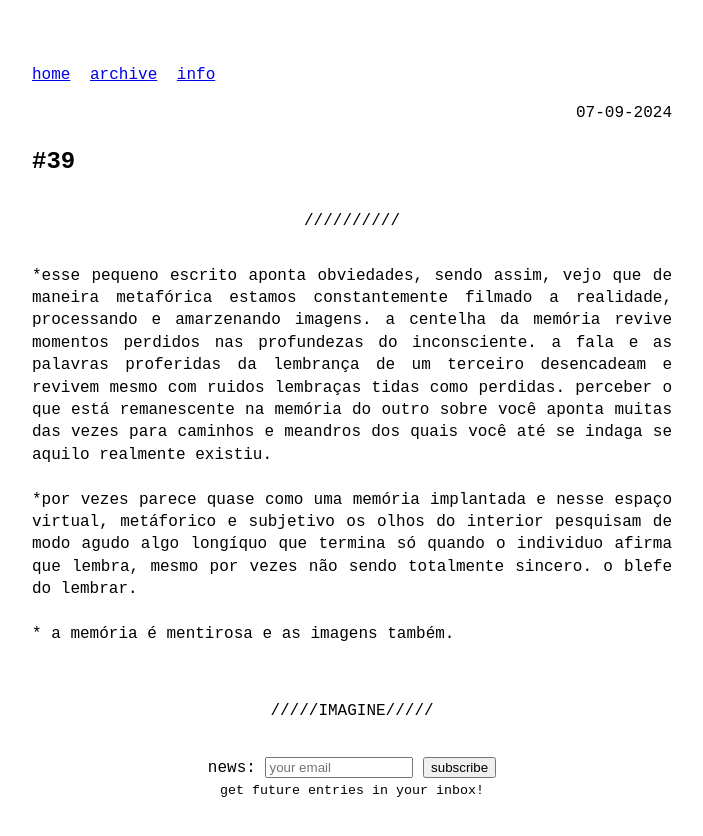
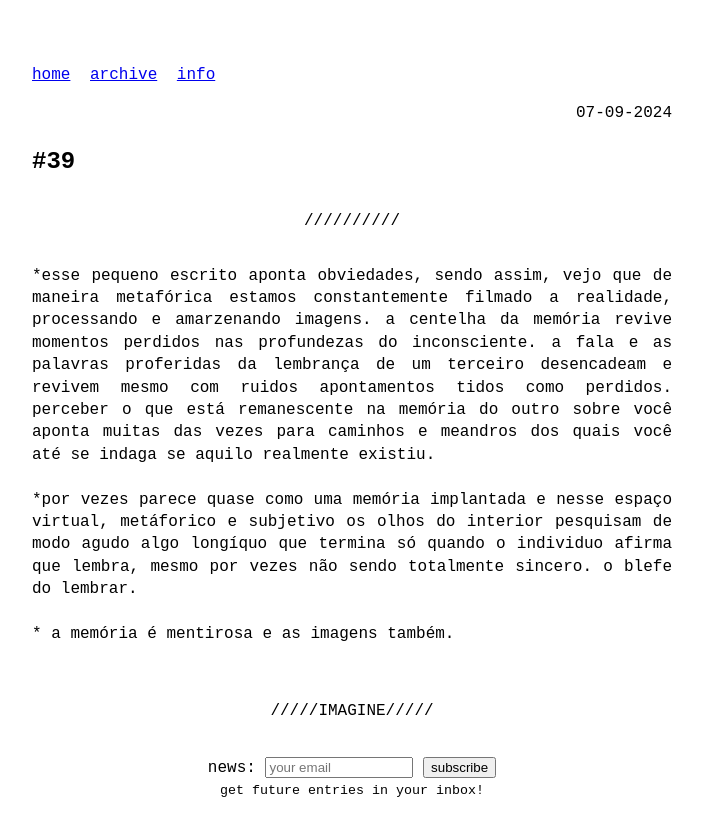
Before and after one commit to odaniloluna/odaniloluna.github.io, a Jekyll site: the page built from _posts/2024-09-07-#39.md, in a window 1280 px wide. Shown: the top 836 px of the page, without its empty margins (288-991 px from the left). Built offline with Jekyll 4.4.1, drawn with Linux system fonts in a browser that asks for light colours.

Commit message:
Update 2024-09-07-#39.md

```diff
--- a/_posts/2024-09-07-#39.md
+++ b/_posts/2024-09-07-#39.md
@@ -5,7 +5,7 @@ slug: #39
 ---
 ---
 <p class="description" style="text-align: justify;">
-*esse pequeno escrito aponta obviedades, sendo assim, vejo que de maneira metafórica estamos constantemente filmado a realidade, processando e amarzenando imagens. a centelha da memória revive momentos perdidos nas profundezas do inconsciente.  a fala e as palavras proferidas da lembrança de um terceiro desencadeam e revivem mesmo com ruidos  lembraças tidas como perdidas. perceber o que está remanescente na memória do outro sobre você aponta muitas das vezes para caminhos e meandros dos quais você até se indaga se aquilo realmente existiu.
+*esse pequeno escrito aponta obviedades, sendo assim, vejo que de maneira metafórica estamos constantemente filmado a realidade, processando e amarzenando imagens. a centelha da memória revive momentos perdidos nas profundezas do inconsciente.  a fala e as palavras proferidas da lembrança de um terceiro desencadeam e revivem mesmo com ruidos  apontamentos tidos como perdidos. perceber o que está remanescente na memória do outro sobre você aponta muitas das vezes para caminhos e meandros dos quais você até se indaga se aquilo realmente existiu.
 <br>
 <br>
 *por vezes parece quase como uma memória implantada e nesse espaço virtual, metáforico e subjetivo os olhos do interior pesquisam de modo agudo algo longíquo que termina só quando o individuo afirma que lembra, mesmo por vezes não sendo totalmente sincero. o blefe do lembrar.
```
